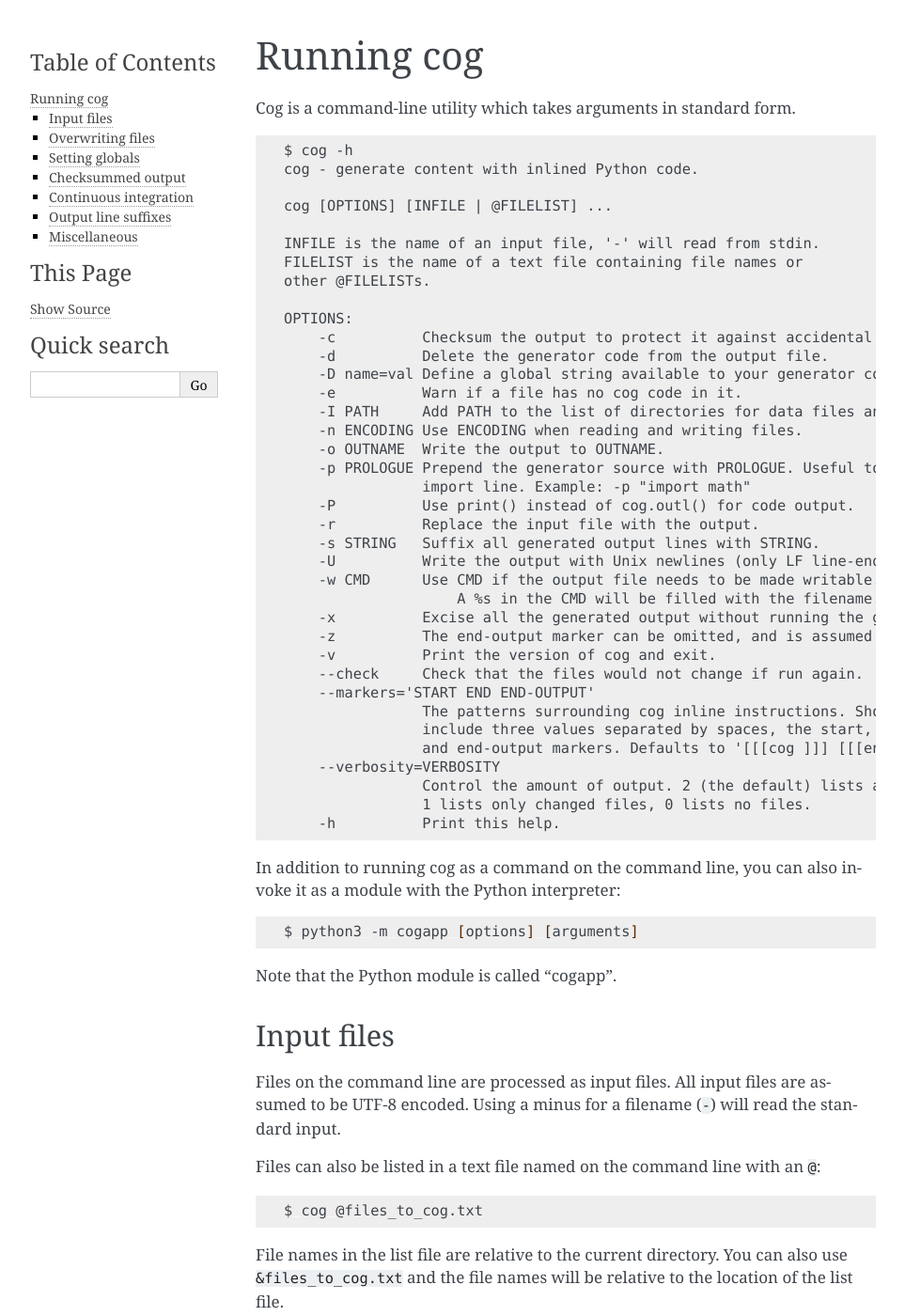
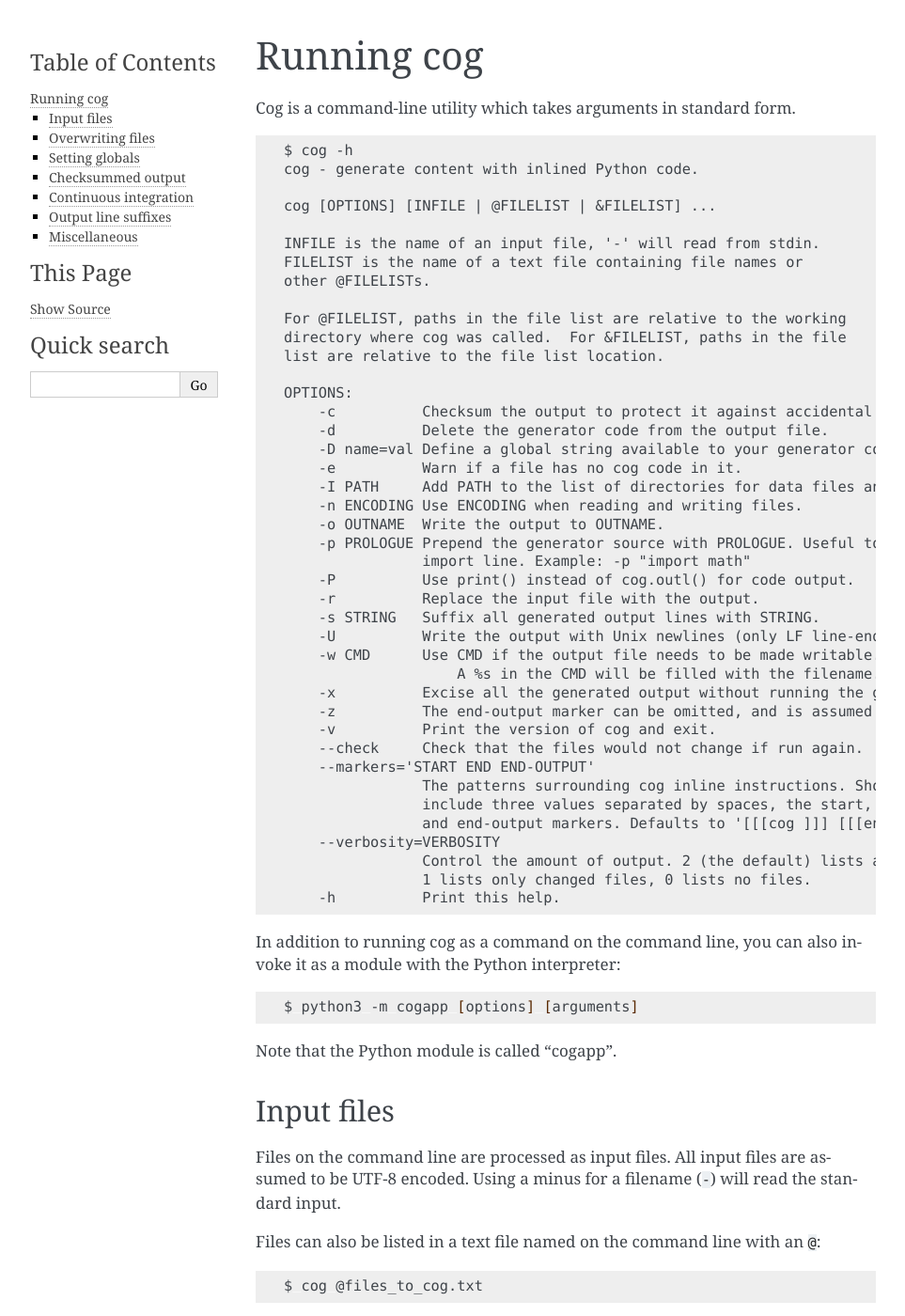
Before and after one commit to nedbat/cog, a Sphinx documentation site: the page built from docs/running.rst, in a window 1280 px wide and 1400 px high. Shown: the whole window at 94% size, without its empty margins (148-1111 px from the left). Built offline with Sphinx 7.4.7, drawn with Linux system fonts in a browser that asks for light colours.

Commit message:
docs: update the help

```diff
--- a/docs/running.rst
+++ b/docs/running.rst
@@ -26,11 +26,15 @@
     $ cog -h
     cog - generate content with inlined Python code.
 
-    cog [OPTIONS] [INFILE | @FILELIST] ...
+    cog [OPTIONS] [INFILE | @FILELIST | &FILELIST] ...
 
     INFILE is the name of an input file, '-' will read from stdin.
     FILELIST is the name of a text file containing file names or
     other @FILELISTs.
+
+    For @FILELIST, paths in the file list are relative to the working
+    directory where cog was called.  For &FILELIST, paths in the file
+    list are relative to the file list location.
 
     OPTIONS:
         -c          Checksum the output to protect it against accidental change.
```
Also changed, not shown: other parts of docs/running.rst (+1 -1 lines).
